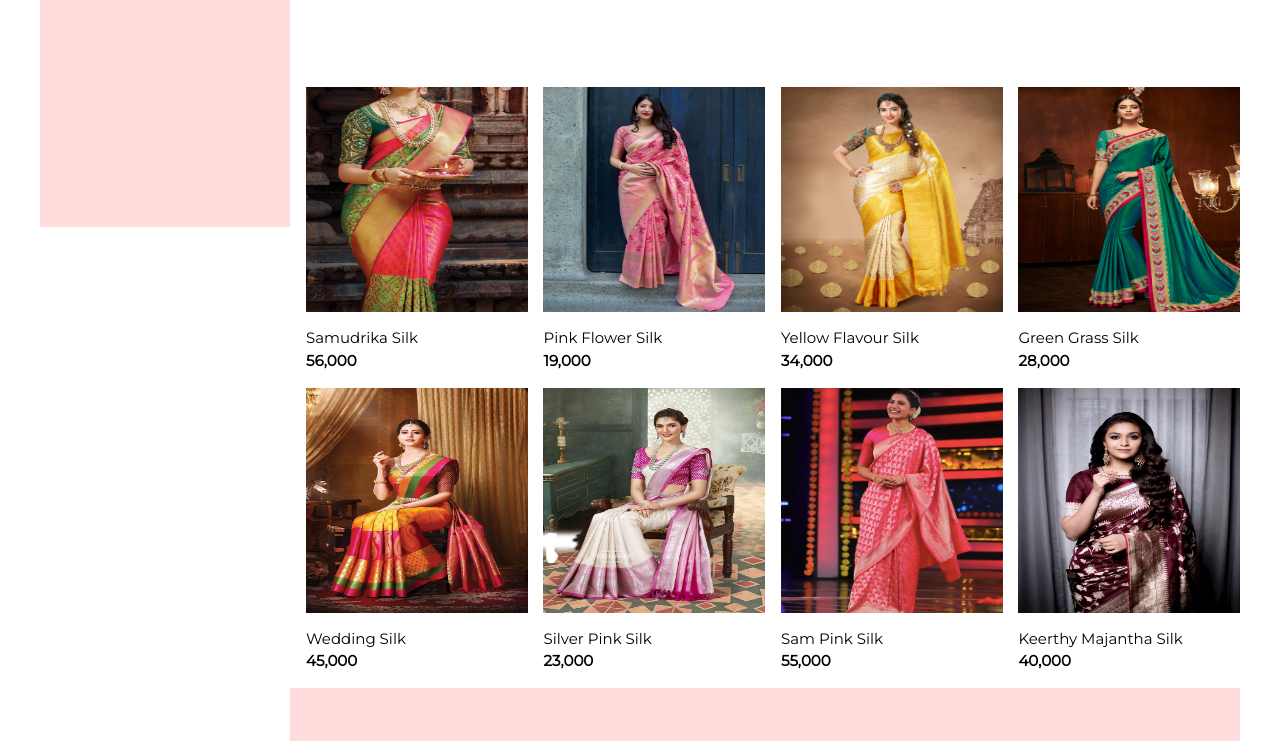
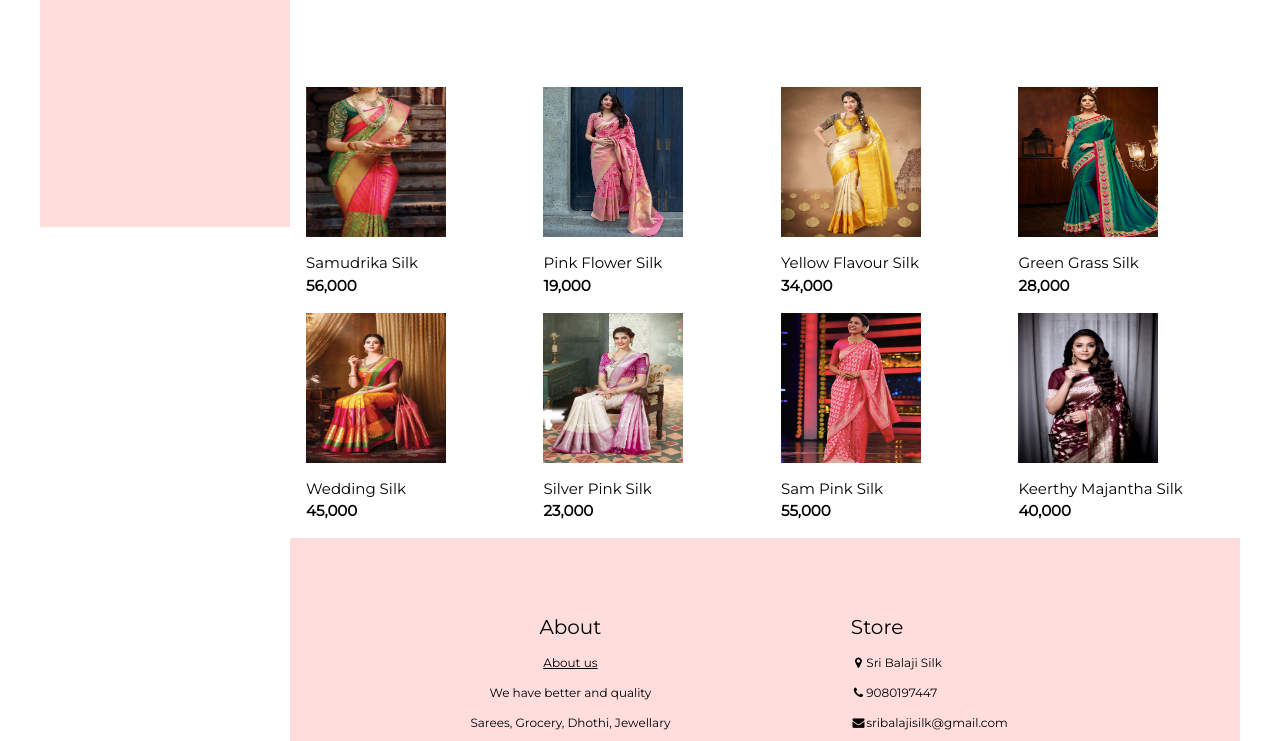
Before and after one commit to Shankaravi6/SBL, a plain HTML site: page index.html in a window 1280 px wide. Shown: the part 573-1314 px from the top of the page. Drawn offline with nearby package versions, Linux system fonts and the light colour scheme.

Commit message:
Update index.html

```diff
--- a/index.html
+++ b/index.html
@@ -104,11 +104,11 @@ body,h1,h2,h3,h4,h5,h6,.w3-wide {font-family: "Montserrat", sans-serif;}
   <div class="w3-row">
     <div class="w3-col l3 s6">
       <div class="w3-container">
-        <a href="smsilk.html"><img src="ec11.jpg" style="height:225px;width:222px;"></a>
+        <a href="smsilk.html"><img src="ec11.jpg" style="height:150px;width:140px;"></a>
         <p>Samudrika Silk<br><b>56,000</b></p>
       </div>
       <div class="w3-container">
-        <img src="ec14.jpg" style="height:225px;width:222px;">
+        <img src="ec14.jpg" style="height:150px;width:140px;">
         <p>Wedding Silk<br><b>45,000</b></p>
       </div>
     </div>
@@ -116,24 +116,24 @@ body,h1,h2,h3,h4,h5,h6,.w3-wide {font-family: "Montserrat", sans-serif;}
     <div class="w3-col l3 s6">
       <div class="w3-container">
         <div class="w3-display-container">
-	<img src="ec12.jpg" style="height:225px;width:222px;">
+	<img src="ec12.jpg" style="height:150px;width:140px;">
         </div>
         <p>Pink Flower Silk<br><b>19,000</b></p>
       </div>
       <div class="w3-container">
-        <img src="ec13.jpg" style="height:225px;width:222px;">
+        <img src="ec13.jpg" style="height:150px;width:140px;">
         <p>Silver Pink Silk<br><b>23,000</b></p>
       </div>
     </div>
 
     <div class="w3-col l3 s6">
       <div class="w3-container">
-        <img src="ec15.jpg" style="height:225px;width:222px;">
+        <img src="ec15.jpg" style="height:150px;width:140px;">
         <p>Yellow Flavour Silk<br><b>34,000</b></p>
       </div>
       <div class="w3-container">
         <div class="w3-display-container">
-          <img src="ec16.jpg" style="height:225px;width:222px;">
+          <img src="ec16.jpg" style="height:150px;width:140px;">
         </div>
         <p>Sam Pink Silk<br><b>55,000</b></p>
       </div>
@@ -141,11 +141,11 @@ body,h1,h2,h3,h4,h5,h6,.w3-wide {font-family: "Montserrat", sans-serif;}
 
     <div class="w3-col l3 s6">
       <div class="w3-container">
-        <img src="ec17.jpg" style="height:225px;width:222px;">
+        <img src="ec17.jpg" style="height:150px;width:140px;">
         <p>Green Grass Silk<br><b>28,000</b></p>
       </div>
       <div class="w3-container">
-        <img src="ec18.jpg" style="height:225px;width:222px;">
+        <img src="ec18.jpg" style="height:150px;width:140px;">
         <p>Keerthy Majantha Silk<br><b>40,000</b></p>
       </div>
     </div>
```
